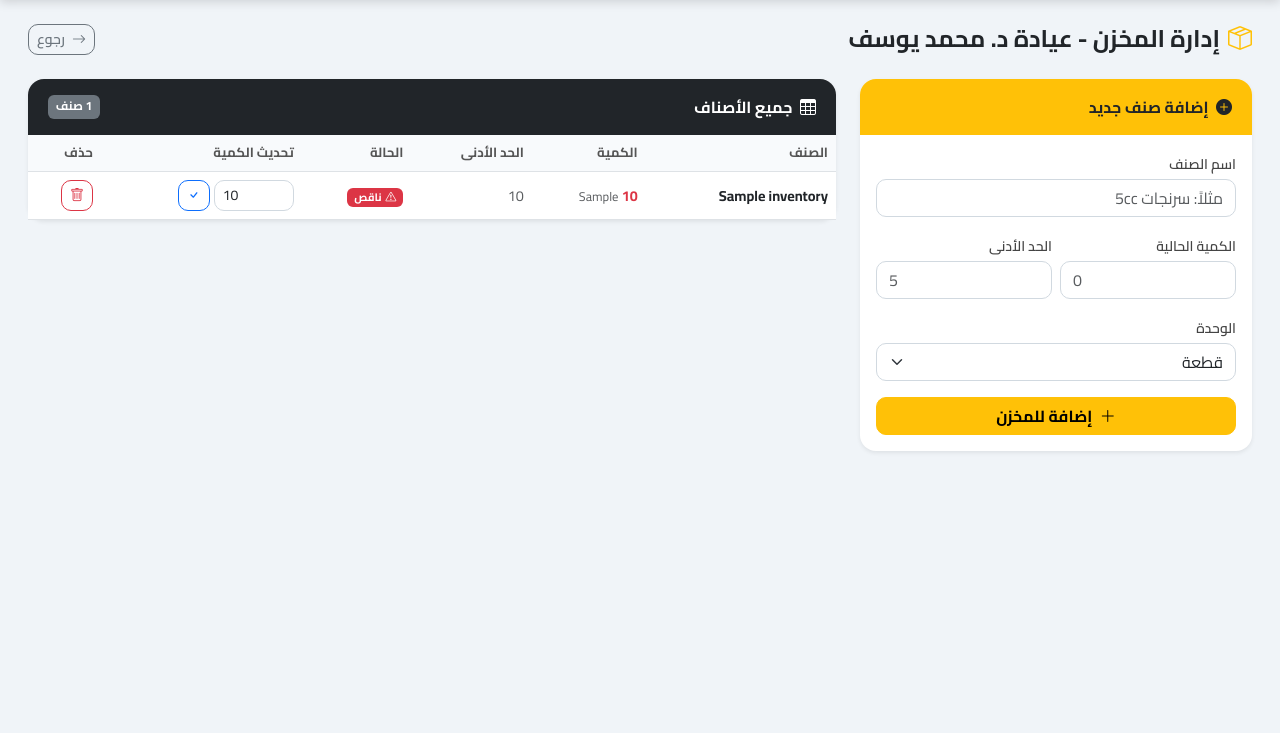
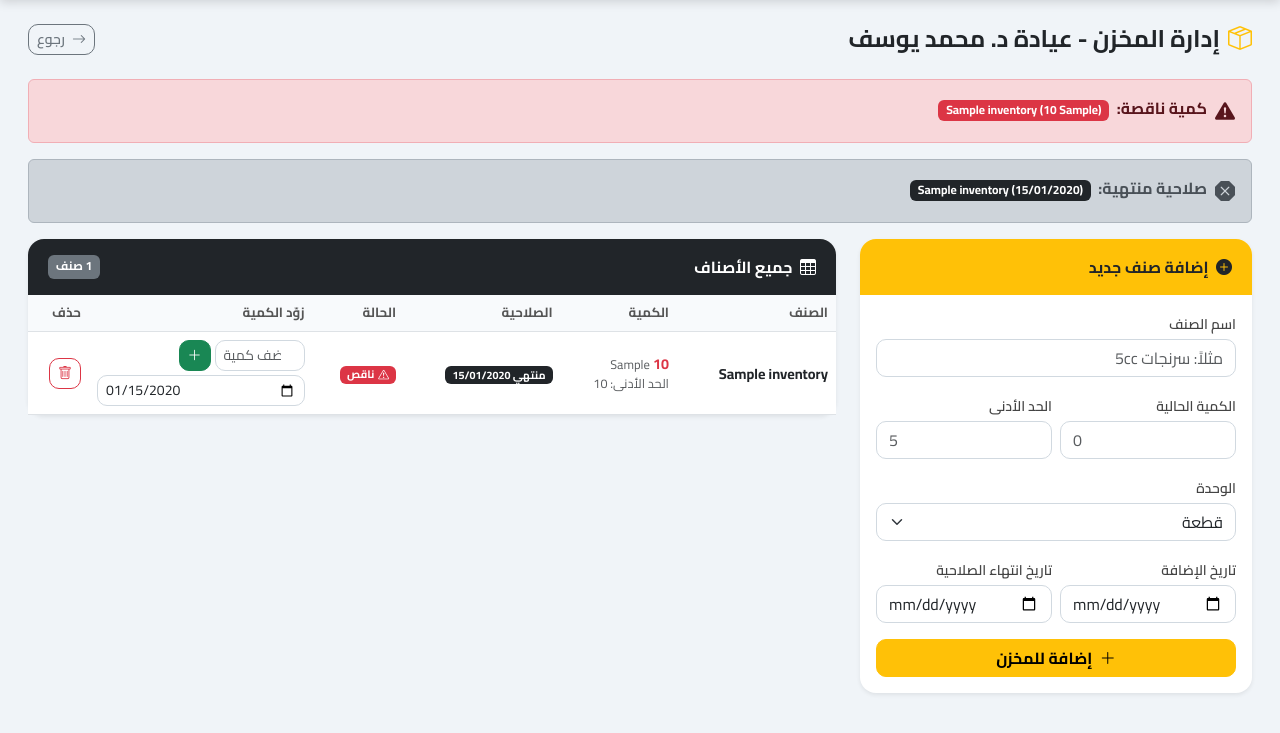
Before and after one commit to ahmedkhatya/clinic-system, a Flask app: page /clinic/1/inventory in a window 1280 px wide. Shown: the part 50-783 px from the top of the page. Run offline with Flask 3, Linux system fonts and the light colour scheme; a user stored in the database is signed in; tables that the repository leaves empty hold one stand-in row (values such as "Sample post").

Commit message:
Update admin_inventory.html

```diff
--- a/templates/admin_inventory.html
+++ b/templates/admin_inventory.html
@@ -9,6 +9,37 @@
             <i class="bi bi-arrow-right me-1"></i> رجوع
         </a>
     </div>
+
+    <!-- تنبيهات -->
+    {% if low_items %}
+    <div class="alert alert-danger d-flex align-items-start gap-2">
+        <i class="bi bi-exclamation-triangle-fill fs-5"></i>
+        <div>
+            <strong>كمية ناقصة:</strong>
+            {% for i in low_items %}<span class="badge bg-danger ms-1">{{ i.item_name }} ({{ i.quantity }} {{ i.unit or '' }})</span>{% endfor %}
+        </div>
+    </div>
+    {% endif %}
+
+    {% if expired_items %}
+    <div class="alert alert-dark d-flex align-items-start gap-2">
+        <i class="bi bi-x-octagon-fill fs-5"></i>
+        <div>
+            <strong>صلاحية منتهية:</strong>
+            {% for i in expired_items %}<span class="badge bg-dark ms-1">{{ i.item_name }} ({{ i.expiry_date.strftime('%d/%m/%Y') }})</span>{% endfor %}
+        </div>
+    </div>
+    {% endif %}
+
+    {% if expiring_soon %}
+    <div class="alert alert-warning d-flex align-items-start gap-2">
+        <i class="bi bi-clock-history fs-5"></i>
+        <div>
+            <strong>صلاحية قريبة الانتهاء (خلال 30 يوم):</strong>
+            {% for i in expiring_soon %}<span class="badge bg-warning text-dark ms-1">{{ i.item_name }} ({{ i.expiry_date.strftime('%d/%m/%Y') }})</span>{% endfor %}
+        </div>
+    </div>
+    {% endif %}
 
     <div class="row g-4">
         <!-- فورم الإضافة -->
@@ -44,6 +75,16 @@
                                 <option value="لفافة">لفافة</option>
                             </select>
                         </div>
+                        <div class="row g-2 mb-3">
+                            <div class="col-6">
+                                <label>تاريخ الإضافة</label>
+                                <input type="date" name="start_date" class="form-control">
+                            </div>
+                            <div class="col-6">
+                                <label>تاريخ انتهاء الصلاحية</label>
+                                <input type="date" name="expiry_date" class="form-control">
+                            </div>
+                        </div>
                         <button type="submit" class="btn btn-warning w-100 fw-bold">
                             <i class="bi bi-plus-lg me-1"></i> إضافة للمخزن
                         </button>
@@ -66,9 +107,9 @@
                                 <tr>
                                     <th>الصنف</th>
                                     <th>الكمية</th>
-                                    <th>الحد الأدنى</th>
+                                    <th>الصلاحية</th>
                                     <th>الحالة</th>
-                                    <th>تحديث الكمية</th>
+                                    <th>زوّد الكمية</th>
                                     <th>حذف</th>
                                 </tr>
                             </thead>
@@ -81,24 +122,46 @@
                                             {{ item.quantity }}
                                         </span>
                                         <span class="text-muted small">{{ item.unit or '' }}</span>
+                                        <div class="text-muted small">الحد الأدنى: {{ item.min_quantity }}</div>
                                     </td>
-                                    <td class="text-muted">{{ item.min_quantity }}</td>
+                                    <td class="small">
+                                        {% if item.expiry_date %}
+                                            {% if item.expiry_date < today %}
+                                            <span class="badge bg-dark">منتهي {{ item.expiry_date.strftime('%d/%m/%Y') }}</span>
+                                            {% elif item in expiring_soon %}
+                                            <span class="badge bg-warning text-dark">{{ item.expiry_date.strftime('%d/%m/%Y') }}</span>
+                                            {% else %}
+                                            <span class="text-muted">{{ item.expiry_date.strftime('%d/%m/%Y') }}</span>
+                                            {% endif %}
+                                        {% else %}
+                                        <span class="text-muted">—</span>
+                                        {% endif %}
+                                    </td>
                                     <td>
                                         {% if item.quantity <= item.min_quantity %}
                                         <span class="badge bg-danger"><i class="bi bi-exclamation-triangle me-1"></i>ناقص</span>
+                                        {% elif item.expiry_date and item.expiry_date < today %}
+                                        <span class="badge bg-dark"><i class="bi bi-x-octagon me-1"></i>منتهي</span>
+                                        {% elif item in expiring_soon %}
+                                        <span class="badge bg-warning text-dark"><i class="bi bi-clock-history me-1"></i>قريب الانتهاء</span>
                                         {% else %}
                                         <span class="badge bg-success"><i class="bi bi-check me-1"></i>كافي</span>
                                         {% endif %}
                                     </td>
                                     <td>
-                                        <form method="POST" class="d-flex gap-1">
+                                        <form method="POST" class="d-flex flex-column gap-1" style="min-width:160px">
                                             <input type="hidden" name="action" value="update_qty">
                                             <input type="hidden" name="item_id" value="{{ item.id }}">
-                                            <input type="number" name="new_qty" class="form-control form-control-sm"
-                                                   value="{{ item.quantity }}" min="0" style="width:80px">
-                                            <button type="submit" class="btn btn-sm btn-outline-primary">
-                                                <i class="bi bi-check"></i>
-                                            </button>
+                                            <div class="d-flex gap-1">
+                                                <input type="number" name="add_qty" class="form-control form-control-sm"
+                                                       placeholder="أضف كمية" min="1" style="width:90px">
+                                                <button type="submit" class="btn btn-sm btn-success">
+                                                    <i class="bi bi-plus-lg"></i>
+                                                </button>
+                                            </div>
+                                            <input type="date" name="expiry_date" class="form-control form-control-sm"
+                                                   placeholder="تحديث الصلاحية"
+                                                   value="{{ item.expiry_date.strftime('%Y-%m-%d') if item.expiry_date else '' }}">
                                         </form>
                                     </td>
                                     <td>
```
